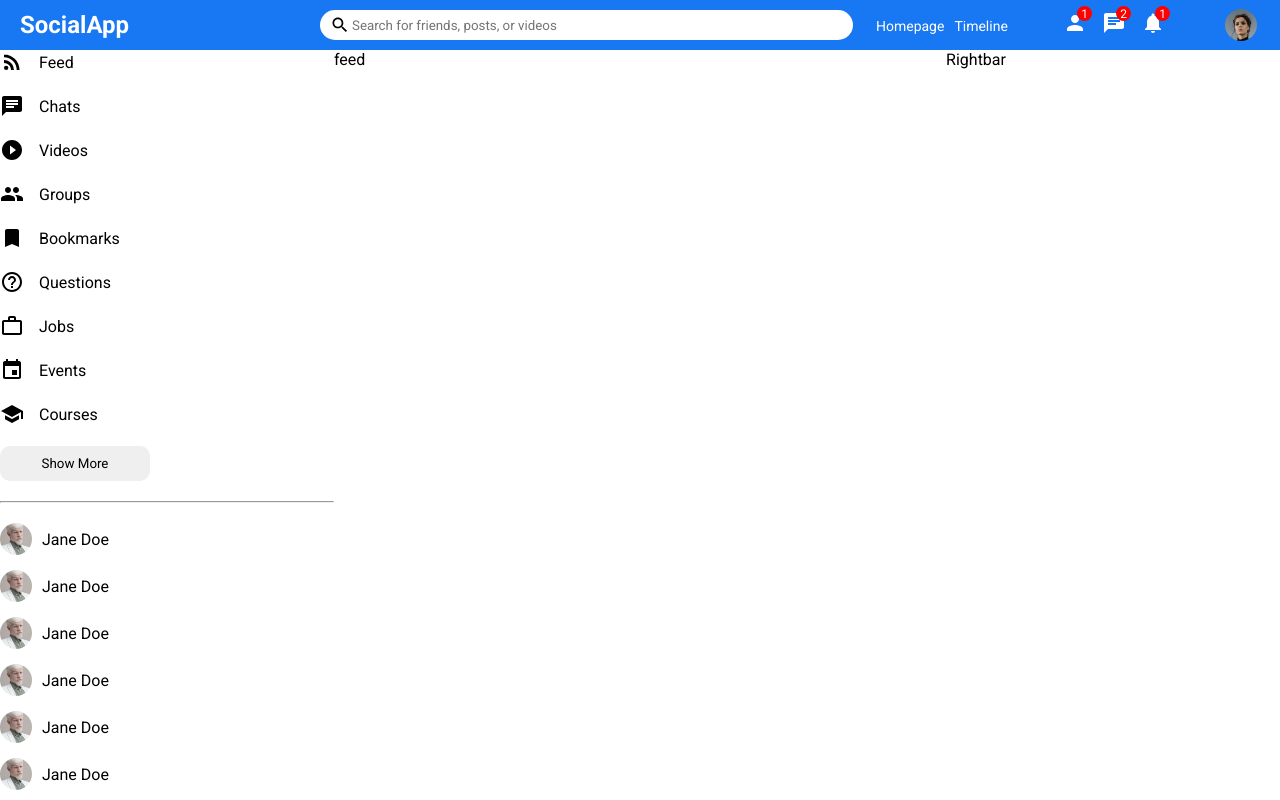
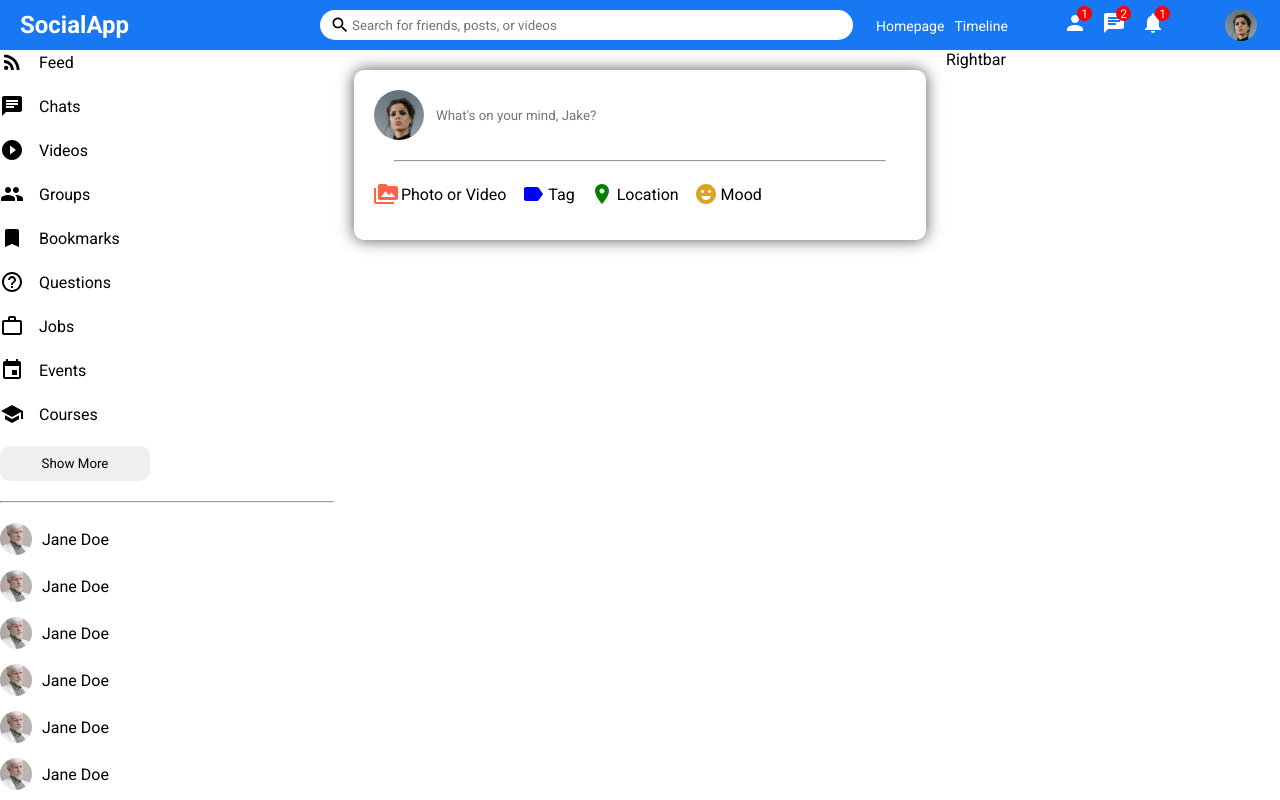
Before and after one commit to jschaefmn/social-media-app, a React (Create React App) app in the folder client/: page / in a window 1280 px wide. Built offline with nearby package versions, Linux system fonts and the light colour scheme.

Commit message:
pushing before trip

```diff
--- a/client/src/components/feed/Feed.jsx
+++ b/client/src/components/feed/Feed.jsx
@@ -1,7 +1,12 @@
+import Share from '../share/Share';
 import './feed.css';
 
 export default function Feed() {
   return (
-    <div className='feed'>feed</div>
+    <div className='feed'>
+      <div className="feedWrapper">
+        <Share />
+      </div>
+    </div>
   )
 }
--- a/client/src/components/feed/feed.css
+++ b/client/src/components/feed/feed.css
@@ -1,3 +1,7 @@
 .feed {
   flex: 5.5;
 }
+
+.feedWrapper {
+  padding: 20px;
+}
--- /dev/null
+++ b/client/src/components/share/Share.jsx
@@ -0,0 +1,36 @@
+import './share.css';
+import {PermMedia, Label, Room, EmojiEmotions} from '@mui/icons-material';
+
+export default function Share() {
+  return (
+    <div className='share'>
+      <div className='shareWrapper'>
+        <div className='shareTop'>
+          <img src='/assets/person/1.jpeg' alt='' className='shareProfileImg' />
+          <input placeholder="What's on your mind, Jake?" className='shareInput' />
+        </div>
+        <hr className="shareHr" />
+        <div className='shareBottom'>
+          <div className="shareOptions">
+            <div className="shareOption">
+              <PermMedia htmlColor='tomato' className='shareIcon' />
+              <span className='shareOptionText'>Photo or Video</span>
+            </div>
+            <div className="shareOption">
+              <Label htmlColor='blue' className='shareIcon' />
+              <span className='shareOptionText'>Tag</span>
+            </div>
+            <div className="shareOption">
+              <Room htmlColor='green' className='shareIcon' />
+              <span className='shareOptionText'>Location</span>
+            </div>
+            <div className="shareOption">
+              <EmojiEmotions htmlColor='goldenrod' className='shareIcon' />
+              <span className='shareOptionText'>Mood</span>
+            </div>
+          </div>
+        </div>
+      </div>
+    </div>
+  );
+}
--- /dev/null
+++ b/client/src/components/share/share.css
@@ -0,0 +1,59 @@
+.share {
+  width: 100%;
+  height: 170px;
+  border-radius: 10px;
+  box-shadow: 0px 0px 16px 0px rgba(0,0,0,0.68);
+}
+
+.shareWrapper {
+  padding: 20px;
+}
+
+.shareTop {
+  display: flex;
+  align-items: center;
+}
+
+.shareProfileImg {
+  width: 50px;
+  height: 50px;
+  border-radius: 50%;
+  object-fit: cover;
+  margin-right: 10px;
+}
+
+.shareInput {
+  border: none;
+  width: 80%;
+}
+
+.shareInput:focus {
+  outline: none;
+}
+
+.shareHr {
+  margin: 20px;
+}
+
+.shareBottom {
+  display: flex;
+  justify-content: space-between;
+  align-items: center;
+}
+
+.shareOptions {
+  display: flex;
+  margin-right: 20px;
+}
+
+.shareOption {
+  display: flex;
+  align-items: center;
+  margin-right: 15px;
+  cursor: pointer;
+}
+
+.shareIcon {
+  font-size: 18px;
+  margin-right: 3px;
+}
```
